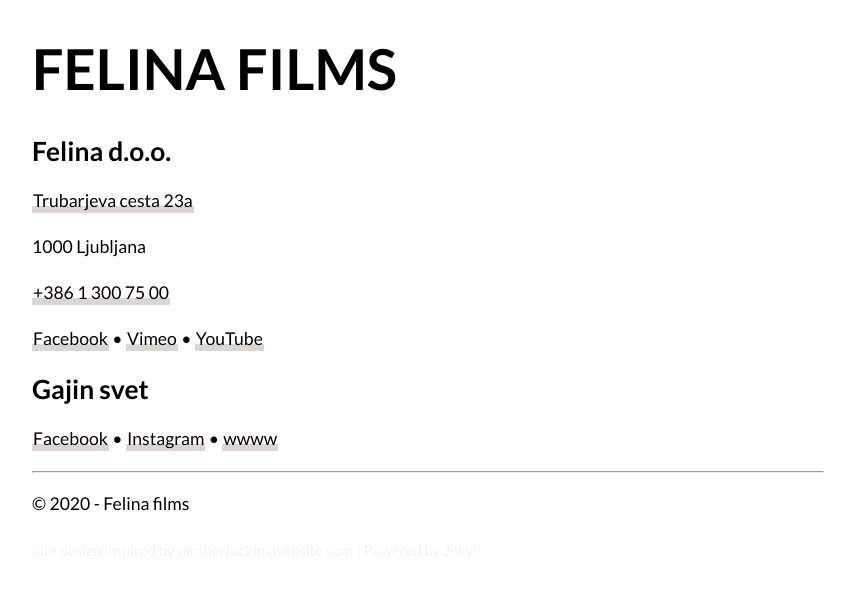
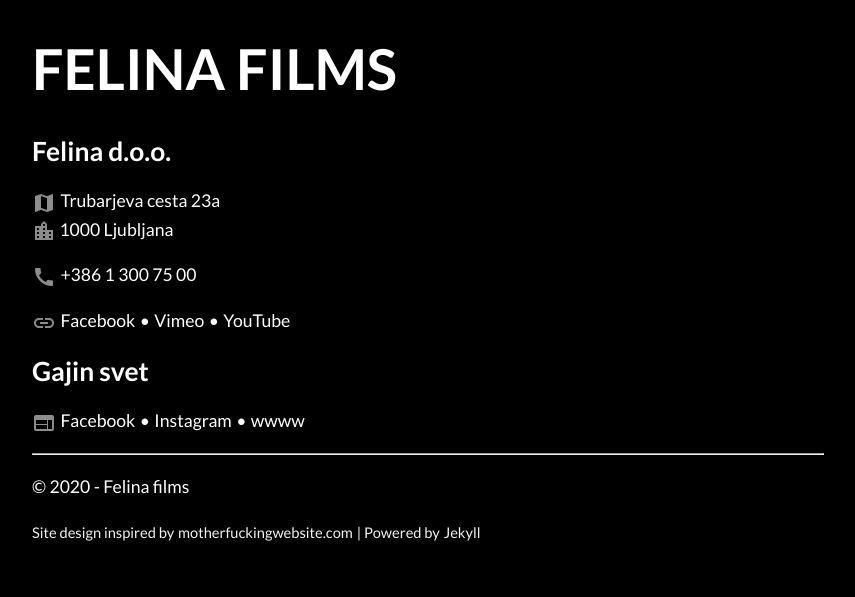
Before and after one commit to davorinpavlica/felinafilms.github.io, a Jekyll site: the page built from index.md, in a window 1280 px wide. Shown: the top 597 px of the page, without its empty margins (212-1067 px from the left). Built offline with Jekyll 4.4.1, drawn with Linux system fonts in a browser that asks for light colours.

Commit message:
White on black

```diff
--- a/_includes/head.html
+++ b/_includes/head.html
@@ -3,7 +3,7 @@
   <title>{% if page.title == "Home" %}{{ site.title }} - {{ site.tagline }}{% else %}{{ site.title }} - {{ page.title }}{% endif %}</title>
   <!-- Google font-->
   <link href="https://fonts.googleapis.com/css?family=Lato:300,400,700,900&display=swap" rel="stylesheet">
-
+  <link href="https://fonts.googleapis.com/icon?family=Material+Icons" rel="stylesheet">
   <!-- CSS -->
   <link rel="stylesheet" href="{{ site.baseurl }}/style.css">
 </head>
--- a/index.md
+++ b/index.md
@@ -5,14 +5,17 @@ title: Spletna stran obstaja
 
 ## Felina d.o.o.
 
-[Trubarjeva cesta 23a](https://goo.gl/maps/Nw6mK8xrFSz4WBLY8)
+<i class="material-icons">map</i>
+<a href="https://goo.gl/maps/Nw6mK8xrFSz4WBLY8">
+	Trubarjeva cesta 23a<br />
+	<i class="material-icons">location_city</i> 1000 Ljubljana
+</a>
 
-1000 Ljubljana
-
+<i class="material-icons">call</i>
 <a href="tel:+38613007500">+386 1 300 75 00</a>
 
-[Facebook](https://www.facebook.com/felinafilm/) • [Vimeo](https://vimeo.com/felinafilms) • [YouTube](https://www.youtube.com/channel/UCJF_X1SSICIfqyXspHynLWw/videos)
+<i class="material-icons">link</i> [Facebook](https://www.facebook.com/felinafilm/) • [Vimeo](https://vimeo.com/felinafilms) • [YouTube](https://www.youtube.com/channel/UCJF_X1SSICIfqyXspHynLWw/videos)
 
 ## Gajin svet
 
-[Facebook](https://www.facebook.com/GajinSvet/) • [Instagram](https://www.instagram.com/gajinsvet/) • [wwww](https://gajinsvet.si/)
+<i class="material-icons">web</i> [Facebook](https://www.facebook.com/GajinSvet/) • [Instagram](https://www.instagram.com/gajinsvet/) • [wwww](https://gajinsvet.si/)
--- a/style.css
+++ b/style.css
@@ -1,7 +1,7 @@
 body {
     font-family: 'Lato', sans-serif;
-	background: #fff;
-	color: #000;
+	background: #000;
+	color: #fff;
 	font-size: 1.1em;
 	line-height: 1.6em;
 	max-width: 45em;
@@ -27,18 +27,21 @@ rgba(76, 159, 217, 0.4); */
 
 a {
 	padding: 0 1px;
-    border-bottom: 2px solid rgba(76, 48, 44, 0.2);
+	text-decoration-thickness: 10px;
+	text-decoration-color: #000;
+	text-underline-offset: 2px;
+/*    border-bottom: 2px solid rgba(76, 48, 44, 0.2);
     box-shadow: inset 0 -5px 0 rgba(76, 48, 44, 0.2);
-    color: inherit;
+*/    color: inherit;
     transition: all 0.2s cubic-bezier(0.33, 0.66, 0.66, 1) 0s;
     text-decoration: none;
 }
 
 a:hover {
-    background: rgba(76, 48, 44, 0.2);
+/*    background: rgba(76, 48, 44, 0.2);
     border-bottom: 2px solid rgba(76, 48, 44, 0.2);
     box-shadow: inset 0 -2px 0 rgba(76, 48, 44, 0.4);
-}
+*/}
 
 a:focus {
 	outline:thin dotted rgba(76, 48, 44, 0.1);
@@ -51,3 +54,9 @@ small, small a, small a:hover, small a:focus {
 	box-shadow: none;
 	outline: none;
 }
+
+.material-icons {
+	font-size: 24px;
+    vertical-align: middle;
+    color: rgba(255,255,255,0.55);
+}
```
